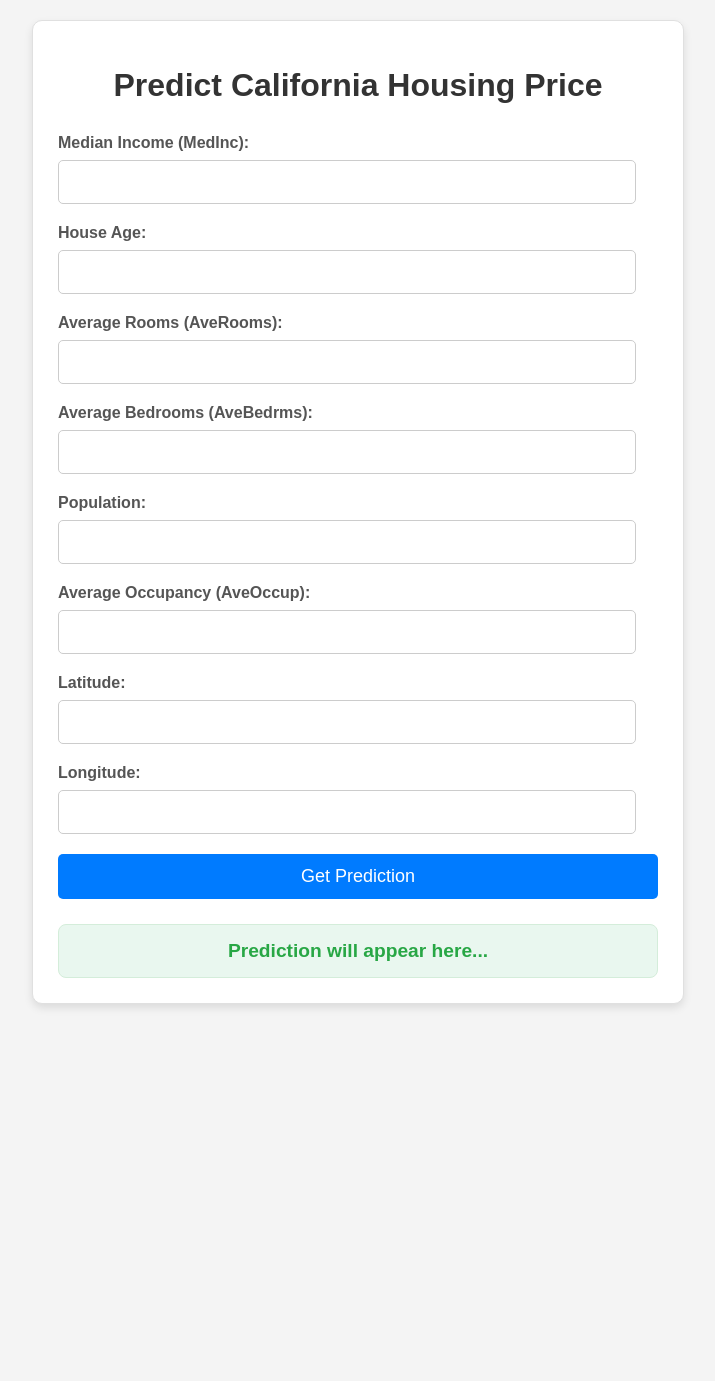
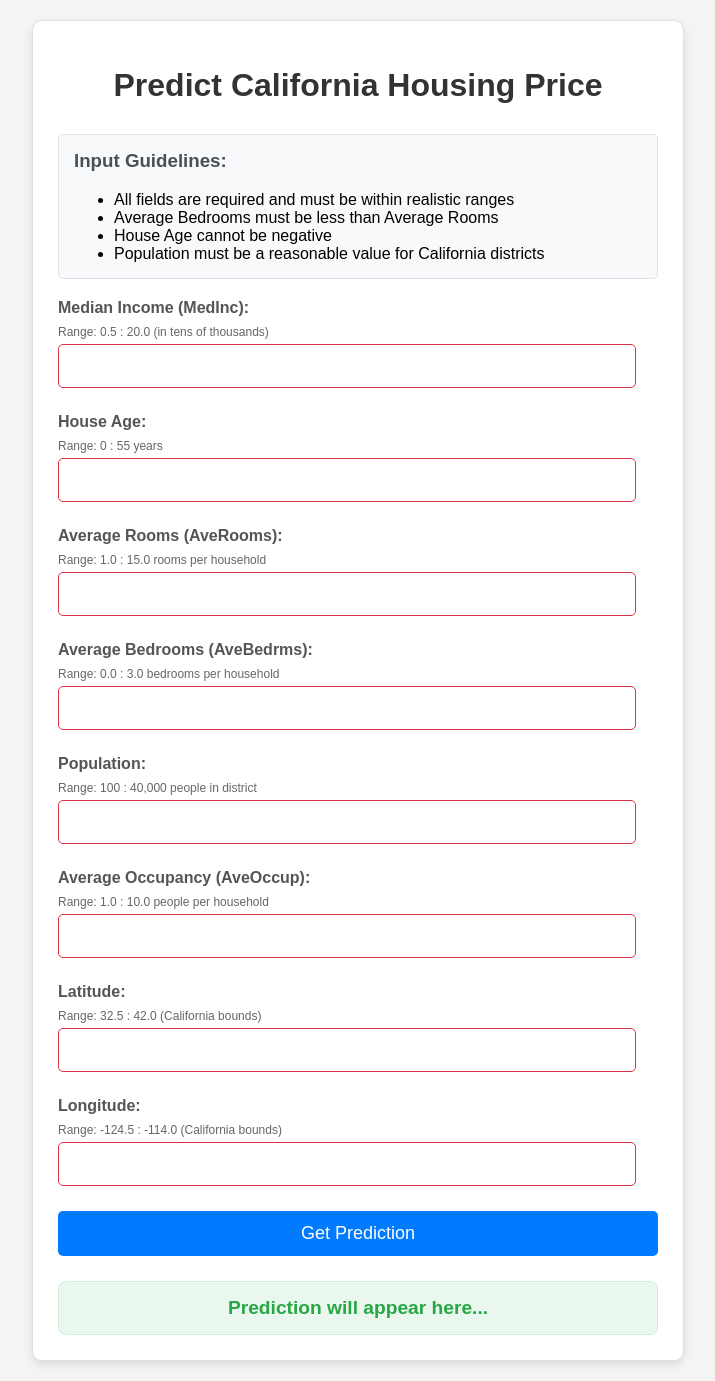
Before and after one commit to belquisshemy/california-house-pricing, a Flask app: page / in a window 1280 px wide. Shown: the whole page, without its empty margins (282-997 px from the left). Before the commit the page ends 1008 px from the top, so only its background shows below. Run offline with Flask 3, Linux system fonts and the light colour scheme; parts of the project's set-up code (start-up, migrations or seed data) failed here and were passed over.

Commit message:
feat: Add input validation to prevent invalid and unrealistic inputs

```diff
--- a/app.py
+++ b/app.py
@@ -21,32 +21,99 @@ REQUIRED_FEATURES = [
     'Longitude'
 ]
 
+# Define realistic ranges for data
+FEATURE_RANGES = {
+    'MedInc': {'min': 0.5, 'max': 20, 'name': 'Median Income '},
+    'HouseAge': {'min': 0, 'max': 55, 'name': 'House Age'},
+    'AveRooms': {'min': 1.0, 'max': 15.0, 'name': 'Average Rooms'},
+    'AveBedrms': {'min': 0.0, 'max': 3.0, 'name': 'Average Bedrooms'},
+    'Population': {'min': 100, 'max': 40000, 'name': 'Population'},
+    'AveOccup': {'min': 1.0, 'max': 10.0, 'name': 'Average Occupancy'},
+    'Latitude': {'min': 32.5, 'max': 42.0, 'name': 'Latitude'},
+    'Longitude': {'min': -124.5, 'max': -114.0, 'name': 'Longitude'}
+}
+
+def validate_input(data):
+    """
+    Validate input data against realistic ranges
+    Returns (is_valid, error_messages)
+    """
+    errors = []
+
+    # Check if all required features are present
+    for feature in REQUIRED_FEATURES:
+        if feature not in data or data[feature] is None:
+            errors.append(f"{FEATURE_RANGES[feature]['name']} is required")
+
+    # Check ranges for each feature
+    for feature, value in data.items():
+        if feature in FEATURE_RANGES and value is not None:
+            range_info = FEATURE_RANGES[feature]
+            min_val = range_info['min']
+            max_val = range_info['max']
+            name = range_info['name']
+
+            try:
+                float_value = float(value)
+                if float_value < min_val or float_value > max_val:
+                    errors.append(f"{name} must be between {min_val} and {max_val}")
+            except (ValueError, TypeError):
+                errors.append(f"{name} must be a valid number")
+
+    # Additional logic checks
+    if 'AveRooms' in data and 'AveBedrms' in data:
+        try:
+            ave_rooms = float(data['AveRooms'])
+            ave_bedrms = float(data['AveBedrms'])
+            if ave_bedrms > ave_rooms:
+                errors.append("Average Bedrooms cannot be greater than Average Rooms")
+        except (ValueError, TypeError):
+            pass  # Will be caught by individual validation above
+
+    return len(errors) == 0, errors
+
+
+
 @app.route('/')
 def home():
     # render_template looks for 'home.html' in the 'templates' folder
     return render_template('home.html')
 
+
+
 @app.route('/predict_api', methods=['POST'])
 def predict_api():
-    # Get JSON data from request as {"MedInc":.., "HouseAge":.., ..}
-    data = request.json
+    try:
+        # Get JSON data from request as {"MedInc":.., "HouseAge":.., ..}
+        data = request.json
 
-    # Create a dictionary to hold input values
-    input_data = {}
+        if not data:
+            return jsonify(error="No data provided"), 400
 
-    for feature in REQUIRED_FEATURES:
-        input_data[feature] = float(data[feature])
+        # Validate input data
+        is_valid, error_messages = validate_input(data)
 
-    # Convert the dictionary to a pandas DataFrame
-    # Ensure the order of columns matches the REQUIRED_FEATURES
-    input_df = pd.DataFrame([input_data])
-    input_df = input_df[REQUIRED_FEATURES] # Enforce column order
+        if not is_valid:
+            return jsonify(error="Invalid input: " + "; ".join(error_messages)), 400
 
-    prediction = model.predict(input_df)[0] # [0] because predict returns an array
-    output = float(round(prediction * 100000, 2))
+        # Create a dictionary to hold input values
+        input_data = {}
 
-    return jsonify(prediction=output) # Return the prediction as JSON
+        for feature in REQUIRED_FEATURES:
+            input_data[feature] = float(data[feature])
 
+        # Convert the dictionary to a pandas DataFrame
+        # Ensure the order of columns matches the REQUIRED_FEATURES
+        input_df = pd.DataFrame([input_data])
+        input_df = input_df[REQUIRED_FEATURES] # Enforce column order
+
+        prediction = model.predict(input_df)[0] # [0] because predict returns an array
+        output = float(round(prediction * 100000, 2))
+
+        return jsonify(prediction=output) # Return the prediction as JSON
+
+    except Exception as e:
+        return jsonify(error=f"Prediction error: {str(e)}"), 500
 
 
 if __name__ == "__main__":
--- a/templates/home.html
+++ b/templates/home.html
@@ -9,14 +9,27 @@
         .container { max-width: 600px; margin: auto; padding: 25px; border: 1px solid #e0e0e0; border-radius: 10px; background-color: #fff; box-shadow: 0 4px 8px rgba(0,0,0,0.1); }
         h1 { text-align: center; color: #333; margin-bottom: 30px; }
         label { display: block; margin-bottom: 8px; font-weight: bold; color: #555; }
+        .input-group { margin-bottom: 20px; }
+        .range-info { font-size: 12px; color: #666; margin-bottom: 5px; }
         input[type="number"] {
             width: calc(100% - 22px);
             padding: 12px;
-            margin-bottom: 20px;
+            margin-bottom: 5px;
             border: 1px solid #ccc;
             border-radius: 5px;
-            box-sizing: border-box; /* Include padding and border in the element's total width and height */
+            box-sizing: border-box;
             font-size: 16px;
+        }
+        input[type="number"]:invalid {
+            border-color: #dc3545;
+        }
+        input[type="number"]:valid {
+            border-color: #28a745;
+        }
+        .error-message {
+            color: #dc3545;
+            font-size: 12px;
+            margin-bottom: 10px;
         }
         button {
             background-color: #007bff;
@@ -32,6 +45,10 @@
         }
         button:hover {
             background-color: #0056b3;
+        }
+        button:disabled {
+            background-color: #6c757d;
+            cursor: not-allowed;
         }
         #predictionResult {
             margin-top: 25px;
@@ -49,37 +66,94 @@
             color: #dc3545;
             border-color: #f5c6cb;
         }
+        .validation-info {
+            background-color: #f8f9fa;
+            border: 1px solid #dee2e6;
+            border-radius: 5px;
+            padding: 15px;
+            margin-bottom: 20px;
+        }
+        .validation-info h3 {
+            margin-top: 0;
+            color: #495057;
+        }
+        .validation-info ul {
+            margin-bottom: 0;
+        }
     </style>
 </head>
 <body>
     <div class="container">
         <h1>Predict California Housing Price</h1>
+
+        <div class="validation-info">
+            <h3>Input Guidelines:</h3>
+            <ul>
+                <li>All fields are required and must be within realistic ranges</li>
+                <li>Average Bedrooms must be less than Average Rooms</li>
+                <li>House Age cannot be negative</li>
+                <li>Population must be a reasonable value for California districts</li>
+            </ul>
+        </div>
+
         <form id="predictionForm">
+            <div class="input-group">
                 <label for="MedInc">Median Income (MedInc):</label>
-            <input type="number" id="MedInc" name="MedInc" step="any" required>
+                <div class="range-info">Range: 0.5 : 20.0 (in tens of thousands)</div>
+                <input type="number" id="MedInc" name="MedInc" step="0.1" min="0.5" max="15.0" required>
+                <div class="error-message" id="MedInc-error"></div>
+            </div>
 
+            <div class="input-group">
                 <label for="HouseAge">House Age:</label>
-            <input type="number" id="HouseAge" name="HouseAge" required>
+                <div class="range-info">Range: 0 : 55 years</div>
+                <input type="number" id="HouseAge" name="HouseAge" min="0" max="52" required>
+                <div class="error-message" id="HouseAge-error"></div>
+            </div>
 
+            <div class="input-group">
                 <label for="AveRooms">Average Rooms (AveRooms):</label>
-            <input type="number" id="AveRooms" name="AveRooms" step="any" required>
+                <div class="range-info">Range: 1.0 : 15.0 rooms per household</div>
+                <input type="number" id="AveRooms" name="AveRooms" step="0.1" min="2.0" max="15.0" required>
+                <div class="error-message" id="AveRooms-error"></div>
+            </div>
 
+            <div class="input-group">
                 <label for="AveBedrms">Average Bedrooms (AveBedrms):</label>
-            <input type="number" id="AveBedrms" name="AveBedrms" step="any" required>
+                <div class="range-info">Range: 0.0 : 3.0 bedrooms per household</div>
+                <input type="number" id="AveBedrms" name="AveBedrms" step="0.1" min="0.5" max="3.0" required>
+                <div class="error-message" id="AveBedrms-error"></div>
+            </div>
 
+            <div class="input-group">
                 <label for="Population">Population:</label>
-            <input type="number" id="Population" name="Population" required>
+                <div class="range-info">Range: 100 : 40,000 people in district</div>
+                <input type="number" id="Population" name="Population" min="100" max="35000" required>
+                <div class="error-message" id="Population-error"></div>
+            </div>
 
+            <div class="input-group">
                 <label for="AveOccup">Average Occupancy (AveOccup):</label>
-            <input type="number" id="AveOccup" name="AveOccup" step="any" required>
+                <div class="range-info">Range: 1.0 : 10.0 people per household</div>
+                <input type="number" id="AveOccup" name="AveOccup" step="0.1" min="1.0" max="10.0" required>
+                <div class="error-message" id="AveOccup-error"></div>
+            </div>
 
+            <div class="input-group">
                 <label for="Latitude">Latitude:</label>
-            <input type="number" id="Latitude" name="Latitude" step="any" required>
+                <div class="range-info">Range: 32.5 : 42.0 (California bounds)</div>
+                <input type="number" id="Latitude" name="Latitude" step="0.01" min="32.5" max="42.0" required>
+                <div class="error-message" id="Latitude-error"></div>
+            </div>
 
+            <div class="input-group">
                 <label for="Longitude">Longitude:</label>
-            <input type="number" id="Longitude" name="Longitude" step="any" required>
+                <div class="range-info">Range: -124.5 : -114.0 (California bounds)</div>
+                <input type="number" id="Longitude" name="Longitude" step="0.01" min="-124.5" max="-114.0" required>
+                <div class="error-message" id="Longitude-error"></div>
+            </div>
 
-            <button type="submit">Get Prediction</button>
+            <button type="submit" id="submitBtn">Get Prediction</button>
         </form>
 
         <div id="predictionResult">
@@ -88,28 +162,89 @@
     </div>
 
     <script>
+        // Real-time validation
+        function validateField(field, value) {
+            const errorDiv = document.getElementById(field + '-error');
+            const input = document.getElementById(field);
+
+            // Clear previous error
+            errorDiv.textContent = '';
+            input.style.borderColor = '#ccc';
+
+            // Custom validation logic
+            if (field === 'AveBedrms' && value) {
+                const aveRooms = parseFloat(document.getElementById('AveRooms').value);
+                const aveBedrms = parseFloat(value);
+
+                if (aveRooms && aveBedrms >= aveRooms) {
+                    errorDiv.textContent = 'Average Bedrooms must be less than Average Rooms';
+                    input.style.borderColor = '#dc3545';
+                    return false;
+                }
+            }
+
+            if (field === 'AveRooms' && value) {
+                const aveRooms = parseFloat(value);
+                const aveBedrms = parseFloat(document.getElementById('AveBedrms').value);
+
+                if (aveBedrms && aveBedrms >= aveRooms) {
+                    const bedrmError = document.getElementById('AveBedrms-error');
+                    bedrmError.textContent = 'Average Bedrooms must be less than Average Rooms';
+                    document.getElementById('AveBedrms').style.borderColor = '#dc3545';
+                    return false;
+                } else if (aveBedrms) {
+                    // Clear bedroom error if it's now valid
+                    const bedrmError = document.getElementById('AveBedrms-error');
+                    bedrmError.textContent = '';
+                    document.getElementById('AveBedrms').style.borderColor = '#28a745';
+                }
+            }
+
+            return true;
+        }
+
+        // Add event listeners for real-time validation
+        document.querySelectorAll('input[type="number"]').forEach(input => {
+            input.addEventListener('input', function() {
+                validateField(this.id, this.value);
+            });
+        });
+
         document.getElementById('predictionForm').addEventListener('submit', async function(event) {
-            event.preventDefault(); // Prevent default form submission
+            event.preventDefault();
 
             const form = event.target;
             const formData = new FormData(form);
             const data = {};
+            let hasErrors = false;
+
+            // Validate all fields
             for (let [key, value] of formData.entries()) {
-                // Ensure numerical inputs are parsed as numbers.
-                // If a number field is empty, formData.entries() might give an empty string.
-                // Convert to null or handle as per your backend's expectation for missing values.
-                // Here, we'll send it as a number or null if empty.
                 if (value === "") {
-                    data[key] = null; // Or undefined, depending on how you want to handle empty number fields
+                    data[key] = null;
+                    hasErrors = true;
                 } else {
                     data[key] = parseFloat(value);
+                    if (!validateField(key, value)) {
+                        hasErrors = true;
+                    }
                 }
             }
 
+            if (hasErrors) {
                 const resultDiv = document.getElementById('predictionResult');
-            resultDiv.classList.remove('error'); // Clear previous error styling
+                resultDiv.classList.add('error');
+                resultDiv.innerText = "Please fix the validation errors above before submitting.";
+                return;
+            }
+
+            const resultDiv = document.getElementById('predictionResult');
+            resultDiv.classList.remove('error');
             resultDiv.innerText = "Predicting...";
 
+            const submitBtn = document.getElementById('submitBtn');
+            submitBtn.disabled = true;
+            submitBtn.textContent = 'Processing...';
 
             try {
                 const response = await fetch('/predict_api', {
@@ -120,25 +255,28 @@
                     body: JSON.stringify(data)
                 });
 
+                const result = await response.json();
+
                 if (!response.ok) {
-                    const errorData = await response.json();
-                    throw new Error(errorData.error || `HTTP error! status: ${response.status}`);
+                    throw new Error(result.error || `HTTP error! status: ${response.status}`);
                 }
 
-                const result = await response.json();
                 const predictedPrice = result.prediction;
 
                 const formattedPrice = predictedPrice.toLocaleString('en-US', {
                     style: 'currency',
                     currency: 'USD',
-                    minimumFractionDigits: 2, // Always show at least 2 decimal places
-                    maximumFractionDigits: 2  // Never show more than 2 decimal places
+                    minimumFractionDigits: 2,
+                    maximumFractionDigits: 2
                 });
                 resultDiv.innerText = `Predicted Housing Price: ${formattedPrice}`;
             } catch (error) {
                 console.error('Error during prediction:', error);
                 resultDiv.innerText = `Error: ${error.message}`;
-                resultDiv.classList.add('error'); // Add error styling
+                resultDiv.classList.add('error');
+            } finally {
+                submitBtn.disabled = false;
+                submitBtn.textContent = 'Get Prediction';
             }
         });
     </script>
```
Lines whose indentation alone changed are shown as unchanged.
